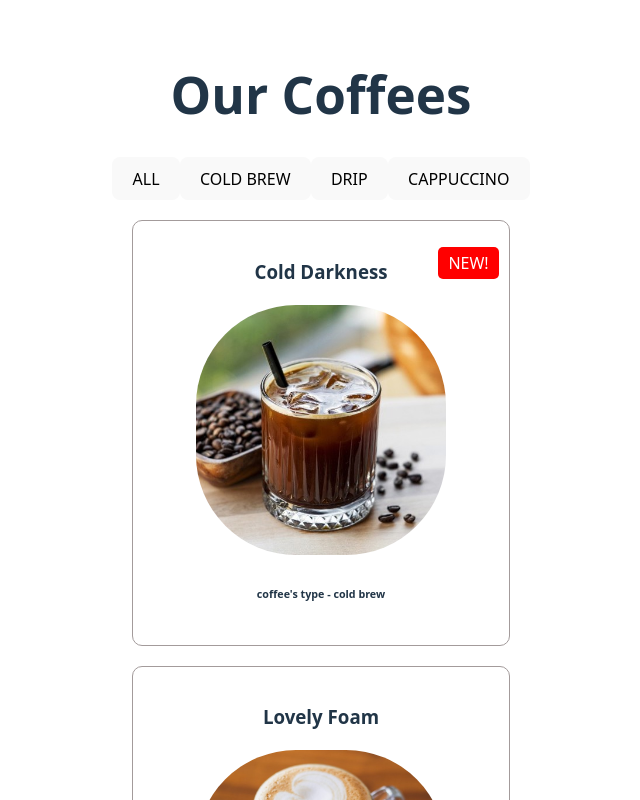
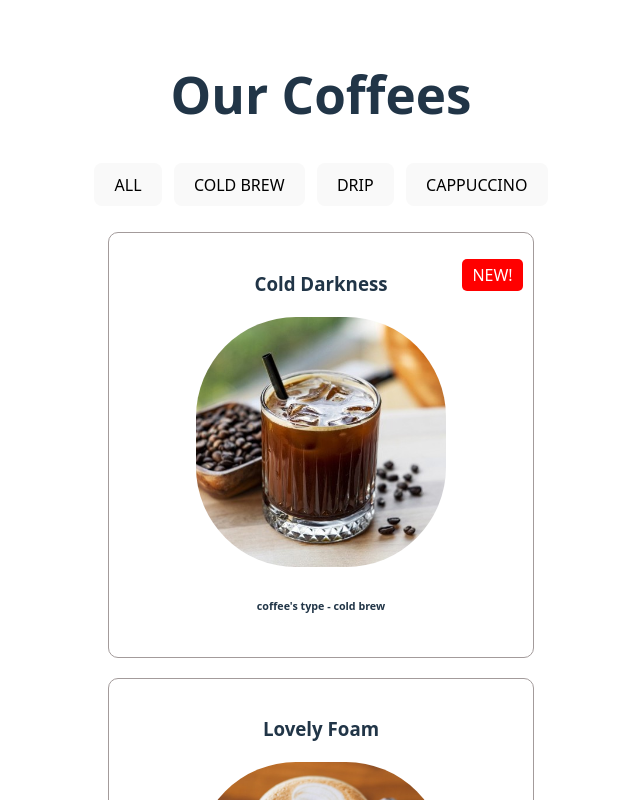
Before and after one commit to szczuraszczyk/menu-kawiarnia, a React (Vite) app: page / in a window 1280 px wide. Shown: the top 800 px of the page, without its empty margins (319-959 px from the left). Built offline with nearby package versions, Linux system fonts and the light colour scheme.

Commit message:
added space betwen buttons

```diff
--- a/src/App.css
+++ b/src/App.css
@@ -52,6 +52,10 @@
   position: relative;
 }
 
+button {
+  margin: 6px;
+}
+
 img {
   width: 250px;
   border-radius: 40%;
```
